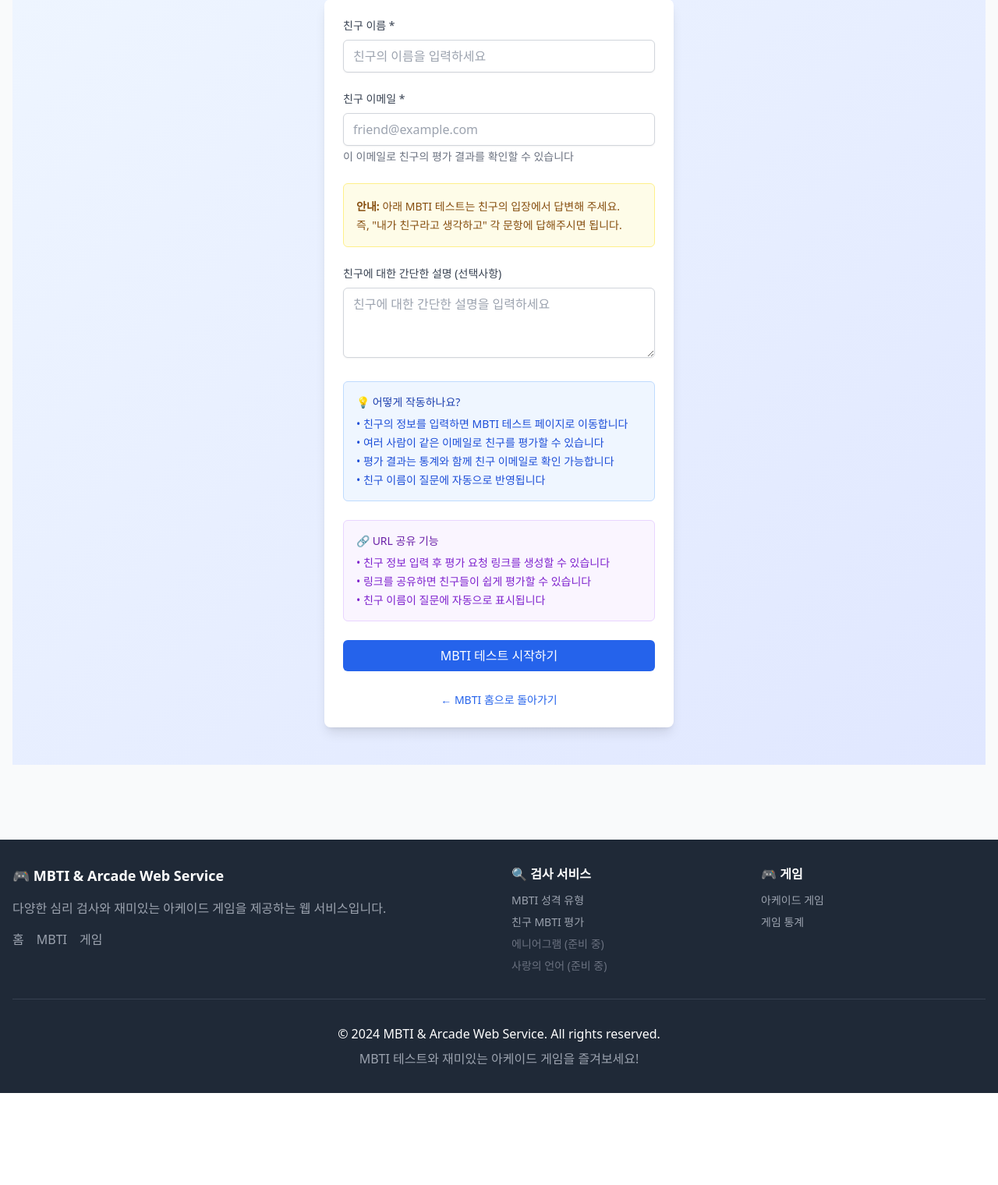
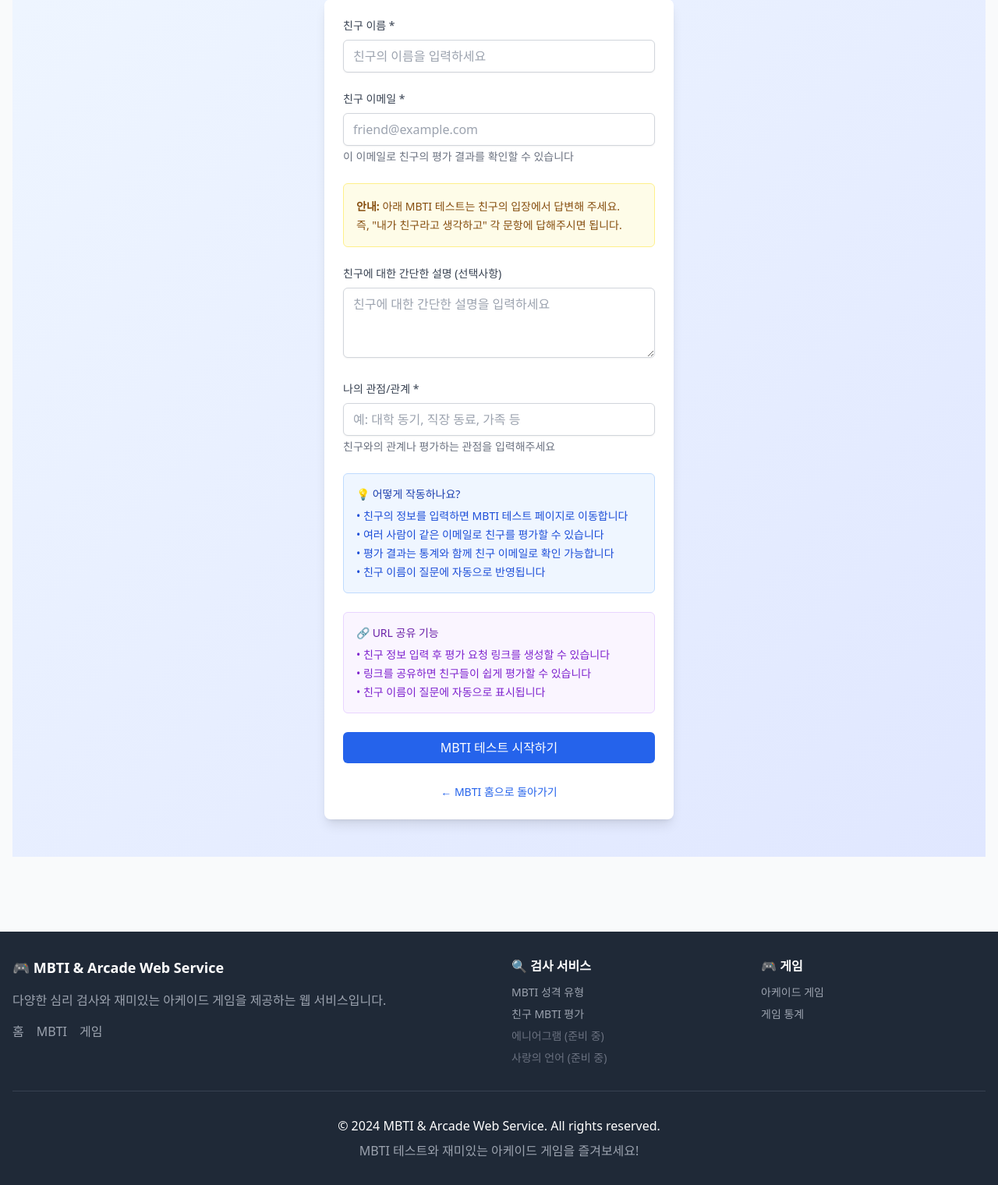
Before and after one commit to irron2004/web_service, a FastAPI app: page /mbti/friend in a window 1280 px wide. Shown: the part 245-1765 px from the top of the page at 78% size. Before the commit the page ends 1647 px from the top, so only its background shows below. Run offline with FastAPI, Linux system fonts and the light colour scheme; some libraries are stand-ins or nearby versions.

Commit message:
오류수정

```diff
--- a/mbti-arcade/app/templates/mbti/friend_input.html
+++ b/mbti-arcade/app/templates/mbti/friend_input.html
@@ -57,6 +57,21 @@
                               placeholder="친구에 대한 간단한 설명을 입력하세요"></textarea>
                 </div>
 
+                <div>
+                    <label for="my_perspective" class="block text-sm font-medium text-gray-700 mb-2">
+                        나의 관점/관계 *
+                    </label>
+                    <input type="text"
+                           id="my_perspective"
+                           name="my_perspective"
+                           required
+                           class="w-full px-3 py-2 border border-gray-300 rounded-md shadow-sm focus:outline-none focus:ring-2 focus:ring-blue-500 focus:border-blue-500"
+                           placeholder="예: 대학 동기, 직장 동료, 가족 등">
+                    <p class="mt-1 text-sm text-gray-500">
+                        친구와의 관계나 평가하는 관점을 입력해주세요
+                    </p>
+                </div>
+
                 <div class="bg-blue-50 border border-blue-200 rounded-md p-4">
                     <h3 class="text-sm font-medium text-blue-800 mb-2">💡 어떻게 작동하나요?</h3>
                     <ul class="text-sm text-blue-700 space-y-1">
```
